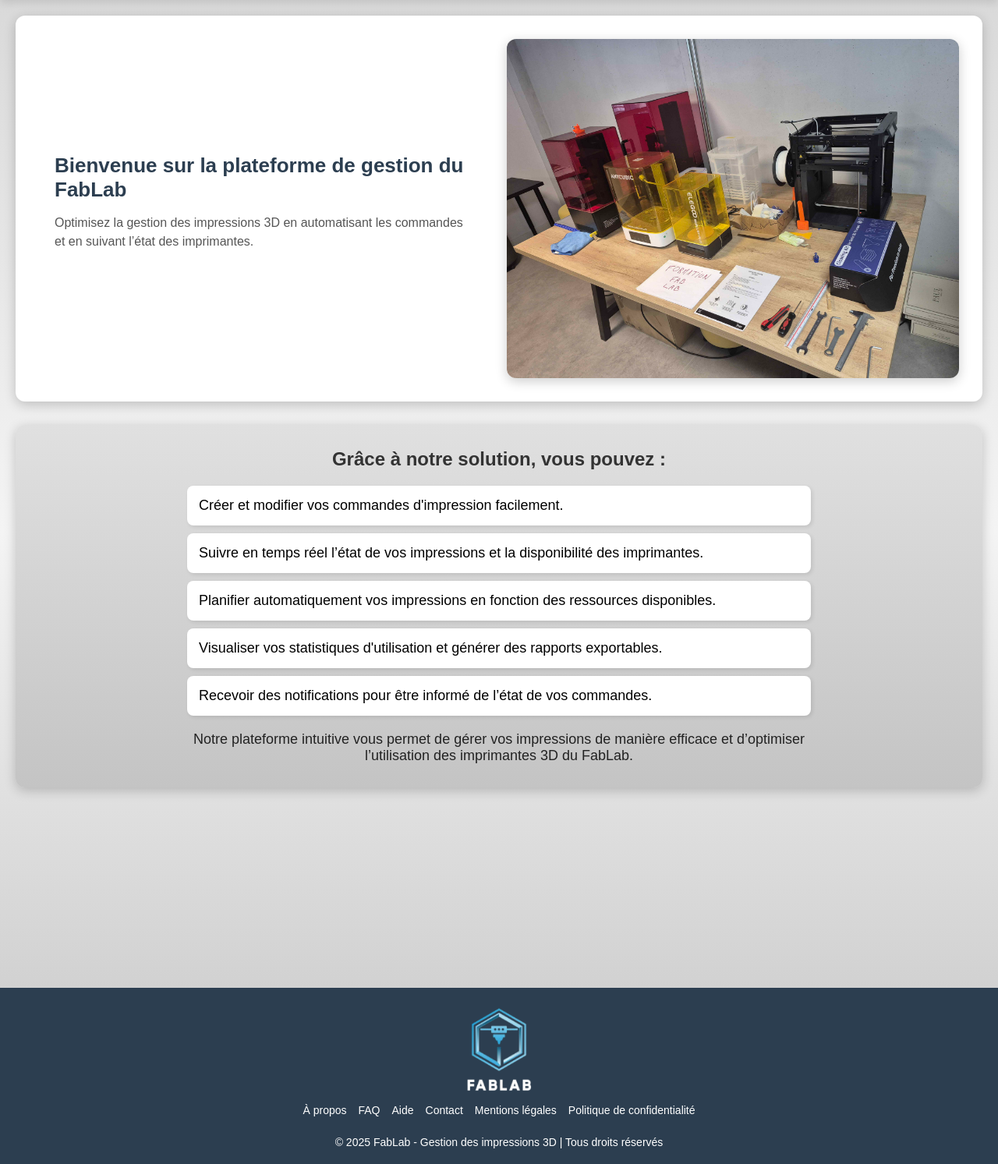
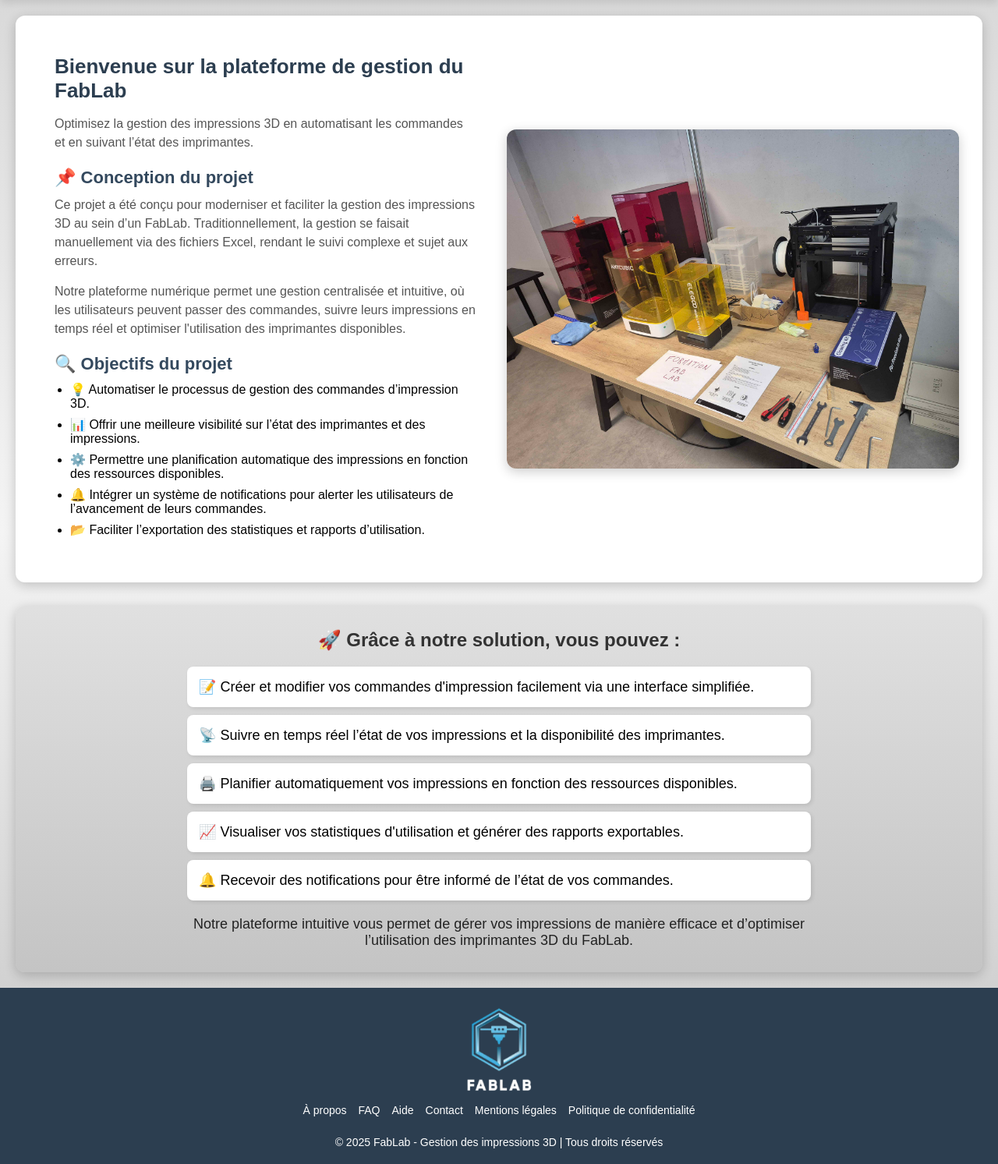
Before and after one commit to MentalOfCrow/projet-fablab, a PHP site: page / in a window 1280 px wide. Shown: the part 130-1623 px from the top of the page at 78% size. Run offline with PHP 8.4, Linux system fonts and the light colour scheme.

Commit message:
Update index.php

```diff
--- a/backend/views/index.php
+++ b/backend/views/index.php
@@ -26,6 +26,19 @@ if (session_status() == PHP_SESSION_NONE) {
             <div class="left-container">
                 <h1>Bienvenue sur la plateforme de gestion du FabLab</h1>
                 <p>Optimisez la gestion des impressions 3D en automatisant les commandes et en suivant l’état des imprimantes.</p>
+
+                <h2>📌 Conception du projet</h2>
+                <p>Ce projet a été conçu pour moderniser et faciliter la gestion des impressions 3D au sein d’un FabLab. Traditionnellement, la gestion se faisait manuellement via des fichiers Excel, rendant le suivi complexe et sujet aux erreurs.</p>
+                <p>Notre plateforme numérique permet une gestion centralisée et intuitive, où les utilisateurs peuvent passer des commandes, suivre leurs impressions en temps réel et optimiser l'utilisation des imprimantes disponibles.</p>
+
+                <h2>🔍 Objectifs du projet</h2>
+                <ul>
+                    <li>💡 Automatiser le processus de gestion des commandes d’impression 3D.</li>
+                    <li>📊 Offrir une meilleure visibilité sur l’état des imprimantes et des impressions.</li>
+                    <li>⚙️ Permettre une planification automatique des impressions en fonction des ressources disponibles.</li>
+                    <li>🔔 Intégrer un système de notifications pour alerter les utilisateurs de l’avancement de leurs commandes.</li>
+                    <li>📂 Faciliter l’exportation des statistiques et rapports d’utilisation.</li>
+                </ul>
             </div>
             <div class="right-container">
                 <img src="/public/assets/images/lab.jpg" alt="Le FabLab" class="fablab-image">
@@ -34,13 +47,13 @@ if (session_status() == PHP_SESSION_NONE) {
 
         <section class="home-section-2">
             <div class="features-container">
-                <p class="title">Grâce à notre solution, vous pouvez :</p>
+                <p class="title">🚀 Grâce à notre solution, vous pouvez :</p>
                 <ul class="features-list">
-                    <li>Créer et modifier vos commandes d'impression facilement.</li>
-                    <li>Suivre en temps réel l’état de vos impressions et la disponibilité des imprimantes.</li>
-                    <li>Planifier automatiquement vos impressions en fonction des ressources disponibles.</li>
-                    <li>Visualiser vos statistiques d'utilisation et générer des rapports exportables.</li>
-                    <li>Recevoir des notifications pour être informé de l’état de vos commandes.</li>
+                    <li>📝 Créer et modifier vos commandes d'impression facilement via une interface simplifiée.</li>
+                    <li>📡 Suivre en temps réel l’état de vos impressions et la disponibilité des imprimantes.</li>
+                    <li>🖨️ Planifier automatiquement vos impressions en fonction des ressources disponibles.</li>
+                    <li>📈 Visualiser vos statistiques d'utilisation et générer des rapports exportables.</li>
+                    <li>🔔 Recevoir des notifications pour être informé de l’état de vos commandes.</li>
                 </ul>
                 <p class="final-text">Notre plateforme intuitive vous permet de gérer vos impressions de manière efficace et d’optimiser l’utilisation des imprimantes 3D du FabLab.</p>
             </div>
```
